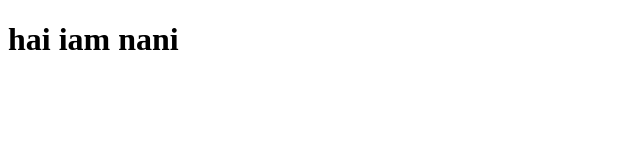
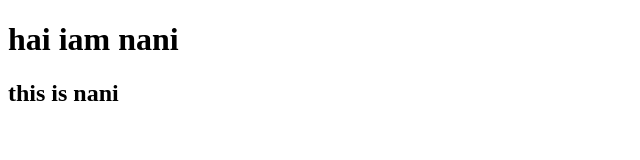
Before and after one commit to Nanimalli/nani, a plain HTML site: page index.html in a window 1280 px wide. Shown: the whole page, without its empty margins (0-640 px from the left). Drawn offline with Linux system fonts and the light colour scheme.

Commit message:
Update index.html

```diff
--- a/index.html
+++ b/index.html
@@ -7,5 +7,6 @@
 </head>
 <body>
   <h1>hai iam nani</h1>
+  <h2>this is nani</h2>
 </body>
 </html>
```
